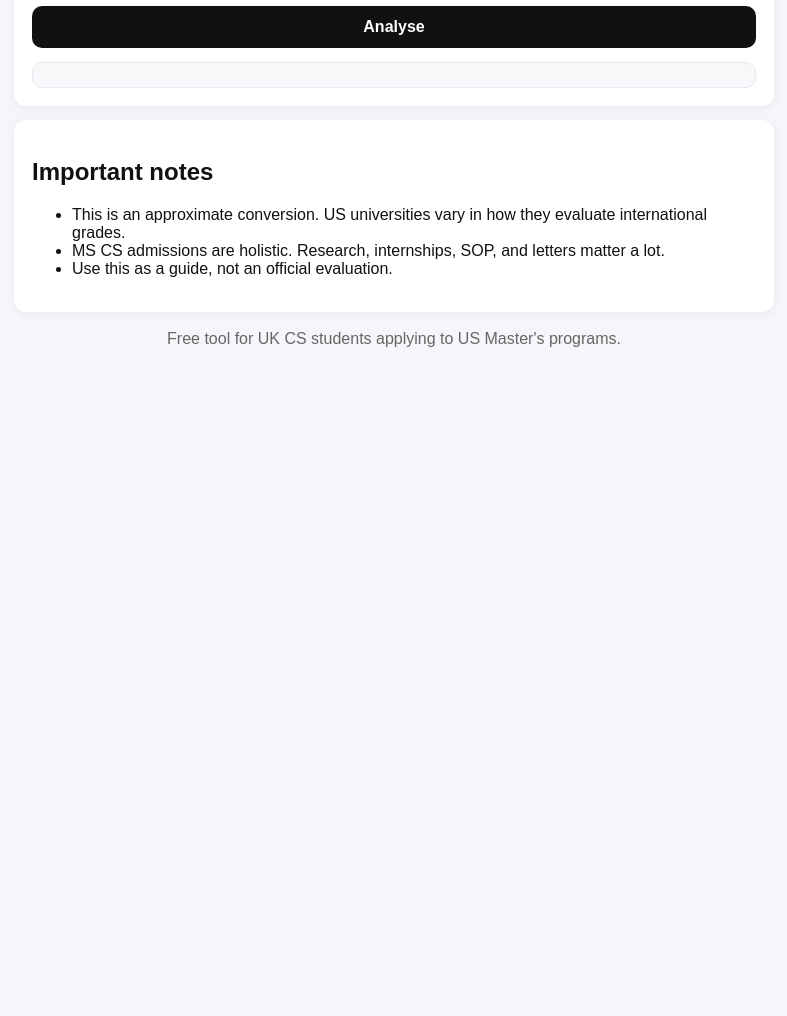
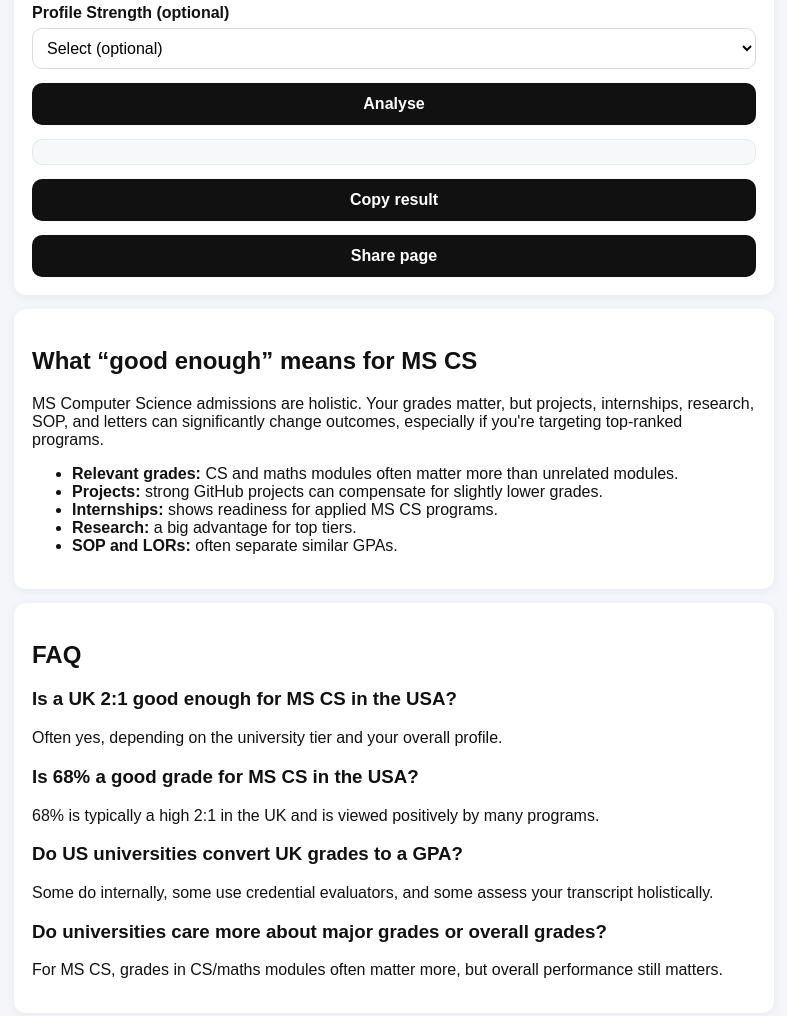
Before and after one commit to Rudra-build/uk-grade-mscs-usa, a plain HTML site: page index.html in a window 1280 px wide. Shown: the part 556-1572 px from the top of the page, without its empty margins (246-1033 px from the left). Before the commit the page ends 944 px from the top, so only its background shows below. Drawn offline with Linux system fonts and the light colour scheme.

Commit message:
Update index.html

```diff
--- a/index.html
+++ b/index.html
@@ -6,6 +6,13 @@
     <title>Is My UK Grade Good Enough for MS CS in the USA?</title>
     <link rel="stylesheet" href="style.css" />
     <meta name="description" content="Check if your UK percentage or classification is competitive for MS Computer Science programs in the USA. Includes GPA conversion and admissions insight." >
+    <link rel="canonical" href="https://rudra-build.github.io/uk-grade-mscs-usa/">
+
+    <meta property="og:title" content="Is My UK Grade Good Enough for MS CS in the USA?">
+    <meta property="og:description" content="Estimate your US GPA from a UK grade and get an MS CS competitiveness hint.">
+    <meta property="og:type" content="website">
+    <meta property="og:url" content="https://rudra-build.github.io/uk-grade-mscs-usa/">
+
 </head>
 <body>
     <div class="container">
@@ -41,9 +48,54 @@
                 <option value="50"> Top 50</option>
             </select>
 
+            <label>Profile Strength (optional)</label>
+            <select id="profile">
+              <option value="unknown">Select (optional)</option>
+              <option value="strong">Strong research / internships / standout projects</option>
+              <option value="average">Decent projects + some experience</option>
+              <option value="limited">Limited experience (mostly coursework)</option>
+            </select>
+
             <button id="btn"> Analyse</button>
 
             <div id="result" class="result" ></div>
+
+            <div class="actions">
+            <button id="copyBtn" class="secondary" type="button">Copy result</button>
+            <button id="shareBtn" class="secondary" type="button">Share page</button>
+            </div>
+
+        </section>
+
+        <section class="card">
+          <h2>What “good enough” means for MS CS</h2>
+          <p>
+            MS Computer Science admissions are holistic. Your grades matter, but projects, internships, research, SOP, and letters can
+            significantly change outcomes, especially if you're targeting top-ranked programs.
+          </p>
+          <ul>
+            <li><strong>Relevant grades:</strong> CS and maths modules often matter more than unrelated modules.</li>
+            <li><strong>Projects:</strong> strong GitHub projects can compensate for slightly lower grades.</li>
+            <li><strong>Internships:</strong> shows readiness for applied MS CS programs.</li>
+            <li><strong>Research:</strong> a big advantage for top tiers.</li>
+            <li><strong>SOP and LORs:</strong> often separate similar GPAs.</li>
+          </ul>
+        </section>
+
+        <section class="card">
+          <h2>FAQ</h2>
+
+          <h3>Is a UK 2:1 good enough for MS CS in the USA?</h3>
+          <p>Often yes, depending on the university tier and your overall profile.</p>
+
+          <h3>Is 68% a good grade for MS CS in the USA?</h3>
+          <p>68% is typically a high 2:1 in the UK and is viewed positively by many programs.</p>
+
+          <h3>Do US universities convert UK grades to a GPA?</h3>
+          <p>Some do internally, some use credential evaluators, and some assess your transcript holistically.</p>
+
+          <h3>Do universities care more about major grades or overall grades?</h3>
+          <p>For MS CS, grades in CS/maths modules often matter more, but overall performance still matters.</p>
         </section>
 
         <section class="card">
```
